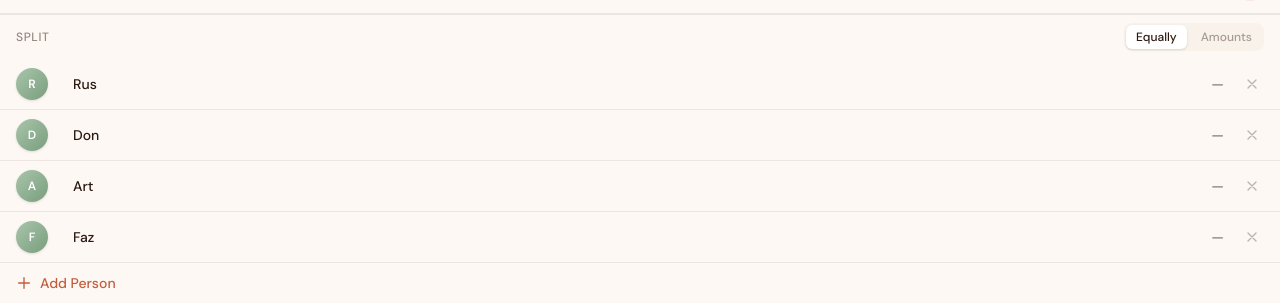
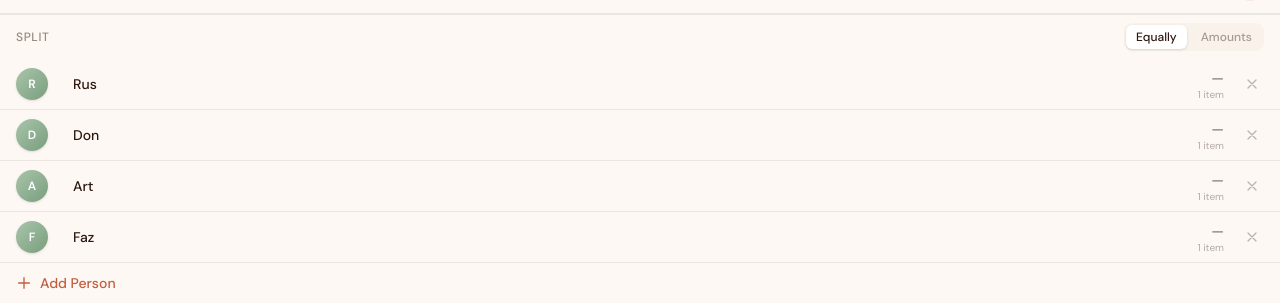
Before and after one commit to agzamovr/splitit, a React (Vite) app: page / in a window 1280 px wide. Both pictures are taken after a click on the button 1250 px from the left and 95 px from the top of the page. Shown: the part 199-502 px from the top of the page. Built offline with nearby package versions, Linux system fonts and the light colour scheme.

Commit message:
Show item count per person below their share amount in consumption mode
Co-Authored-By: Claude Sonnet 4.6 <noreply@anthropic.com>

```diff
--- a/src/components/ExpenseForm.tsx
+++ b/src/components/ExpenseForm.tsx
@@ -357,6 +357,9 @@ export function ExpenseForm() {
                   store.inItemMode &&
                   store.assignmentMode!.type === "item" &&
                   (store.assignments[store.assignmentMode!.itemId] || []).includes(person.id);
+                const itemCount = store.expenses.filter(e =>
+                  (store.assignments[e.id] || []).includes(person.id)
+                ).length;
 
                 return (
                   <PersonCard
@@ -373,6 +376,7 @@ export function ExpenseForm() {
                     isAssignedInItemMode={isAssignedInItemMode}
                     isLastInput={lastPersonIsLast && index === store.people.length - 1}
                     focusNewId={store.focusNewId}
+                    itemCount={itemCount}
                     onToggleAssignment={() =>
                       store.assignmentMode?.type === "item" &&
                       store.toggleAssignment(store.assignmentMode.itemId, person.id)
--- a/src/components/PersonCard.tsx
+++ b/src/components/PersonCard.tsx
@@ -24,6 +24,7 @@ interface PersonCardProps {
   onUpdateName?: (name: string) => void;
   onUpdateAmount?: (amount: string) => void;
   onRemove?: () => void;
+  itemCount?: number;
 }
 
 export function PersonCard({
@@ -47,6 +48,7 @@ export function PersonCard({
   onUpdateName,
   onUpdateAmount,
   onRemove,
+  itemCount,
 }: PersonCardProps) {
   const sym = getCurrencySymbol(currency);
   const symTextClass = getCurrencySymbolClass(sym);
@@ -203,13 +205,20 @@ export function PersonCard({
               />
             </div>
           ) : (
-            <span className={`flex-shrink-0 text-base sm:text-sm font-semibold tabular-nums whitespace-nowrap ${
+            <div className="flex-shrink-0 flex flex-col items-end gap-0.5">
+              <span className={`text-base sm:text-sm font-semibold tabular-nums whitespace-nowrap ${
                 isActivePerson ? "text-sage" : "text-espresso/50"
               }`}>
                 {computedAmount > 0
                   ? <><span className={`font-semibold ${symTextClass} ${isActivePerson ? "opacity-60" : "text-espresso/25"}`}>{sym}</span>&thinsp;{formatAmount(computedAmount, currency)}</>
                   : "—"}
               </span>
+              {itemCount != null && itemCount > 0 && (
+                <span className="text-[10px] text-espresso/35 whitespace-nowrap leading-none">
+                  {itemCount} {itemCount === 1 ? "item" : "items"}
+                </span>
+              )}
+            </div>
           )}
 
           <button
```
Lines whose indentation alone changed are shown as unchanged.
